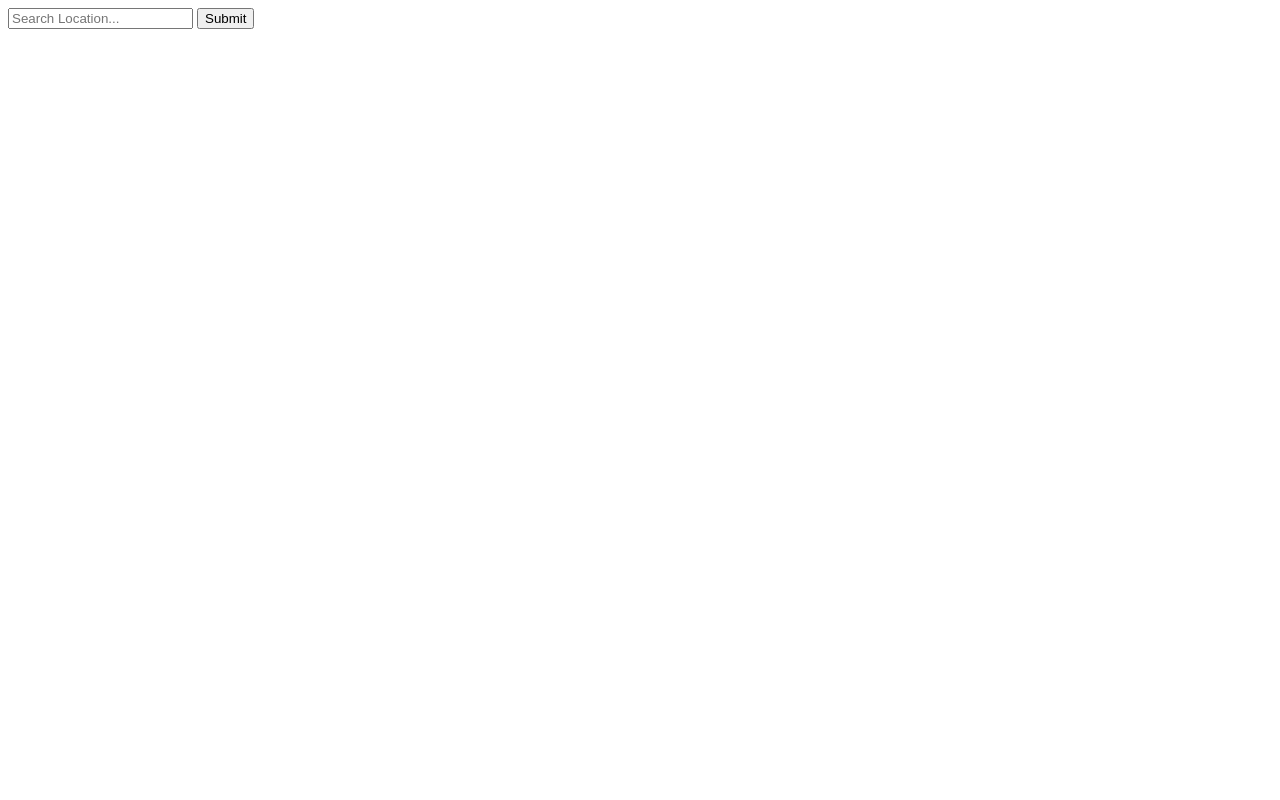
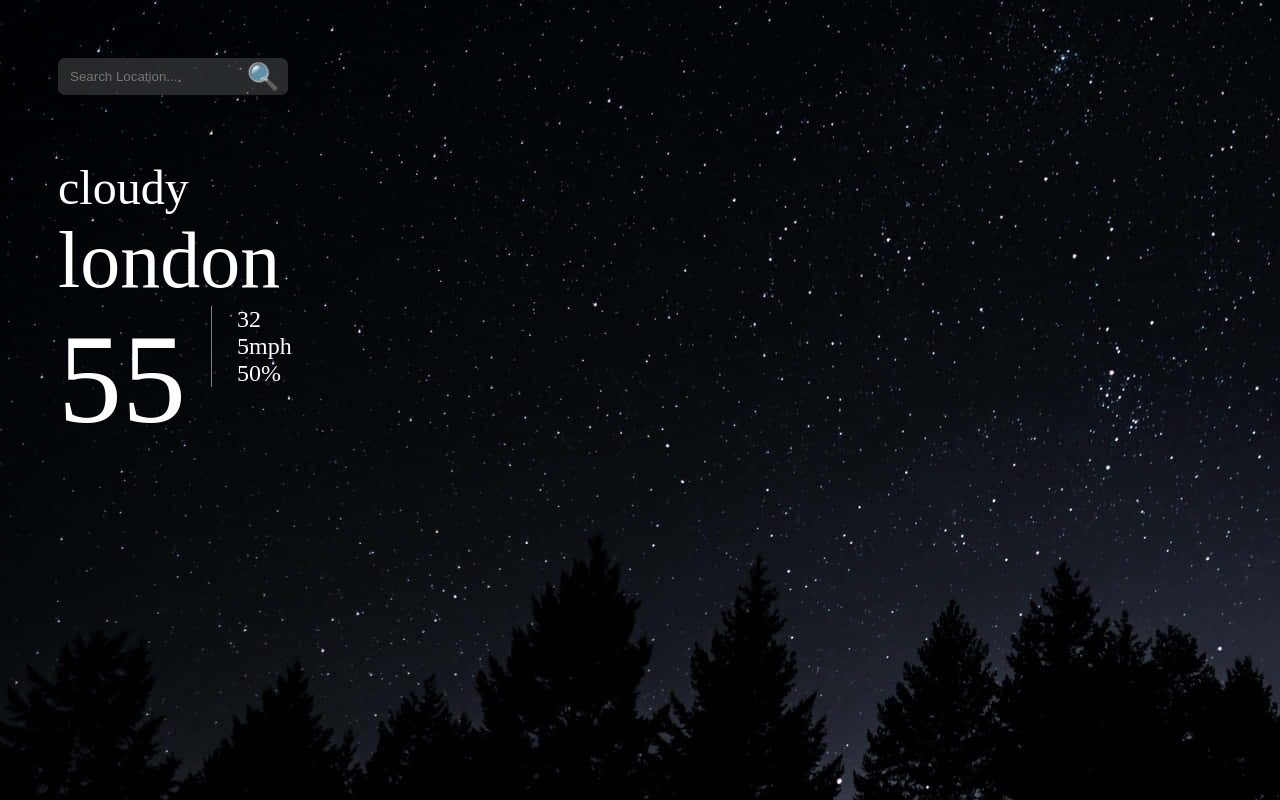
Before and after one commit to LeonardoCapocci/weather-app, a website: page index.html in a window 1280 px wide. Drawn offline with Linux system fonts and the light colour scheme.

Commit message:
Finishing majority html/css

```diff
--- a/index.html
+++ b/index.html
@@ -8,9 +8,23 @@
   <link rel="stylesheet" href="style.css">
 </head>
 <body>
-  <div>
-    <input type="text" id="search-box-input" placeholder="Search Location...">
-    <button id="search-button">Submit</button>
-  <div>
+  <div class="main-body">
+    <div class="search-box">
+      <input type="text" id="search-box-input" placeholder="Search Location...">
+      <button id="search-button">🔍</button>
+    </div>
+    <div class="current-weather-display">
+      <div class="current-weather-conditions">cloudy</div>
+      <div class="selected-location">london</div>
+      <div class="current-weather-details">
+        <div class="current-temp">55</div>
+        <div class="current-weather-specifics">
+          <div class="current-feels-like">32</div>
+          <div class="current-wind">5mph</div>
+          <div class="current-humidity">50%</div>
+        </div>
+      </div>
+    </div>
+  </div>
 </body>
 </html>
--- a/script.js
+++ b/script.js
@@ -2,7 +2,7 @@ const searchBoxInput = document.querySelector("#search-box-input");
 const searchButton = document.querySelector("#search-button");
 
 async function getWeather(location) {
-  console.log("GETWEATHER FUNCTION");
+  // console.log("GETWEATHER FUNCTION");
   const response = await fetch(
     `https://api.weatherapi.com/v1/current.json?key=ba2e280e87ad4e868ee165446241604&q=${location}`,
     { mode: "cors" },
@@ -12,6 +12,8 @@ async function getWeather(location) {
   return weatherData;
 }
 
-searchButton.addEventListener("click", () => {
+function displayWeather() {
   getWeather(searchBoxInput.value);
-});
+}
+
+searchButton.addEventListener("click", displayWeather);
--- a/style.css
+++ b/style.css
@@ -0,0 +1,61 @@
+body {
+    background-image: url(dark-sky.jpeg);
+    /* background-size: cover; */
+    padding: 50px;
+    display: flex;
+    flex-direction: column;
+    color: white;
+}
+
+.search-box {
+    display: flex;
+    background-color: rgba(128, 128, 128, 0.3);
+    max-width: fit-content;
+    border-radius: 7px;
+    padding: 10px;
+}
+
+#search-box-input {
+    background-color: transparent;
+    border: none;
+    color: white;
+}
+
+#search-button {
+    background-color: transparent;
+    border: none;
+    transform: scale(2);
+}
+
+.current-weather-display {
+    font-size: 1.5rem;
+    max-width: fit-content;
+    position: absolute;
+    top: 20%;
+}
+
+.current-weather-conditions {
+    font-size: 3rem;
+}
+
+.selected-location {
+font-size: 5rem;
+}
+
+.current-weather-details {
+    display: flex;
+}
+
+.current-temp {
+    font-size: 8rem;
+    padding-right: 25px;
+}
+
+.current-weather-specifics {
+    display: flex;
+    flex-direction: column;
+    justify-content: center;
+    padding-left: 25px;
+    max-height: fit-content;
+    border-left: 1px solid gray;
+}
```
Also changed, not shown: dark-sky.jpeg (added), 1 other file.
